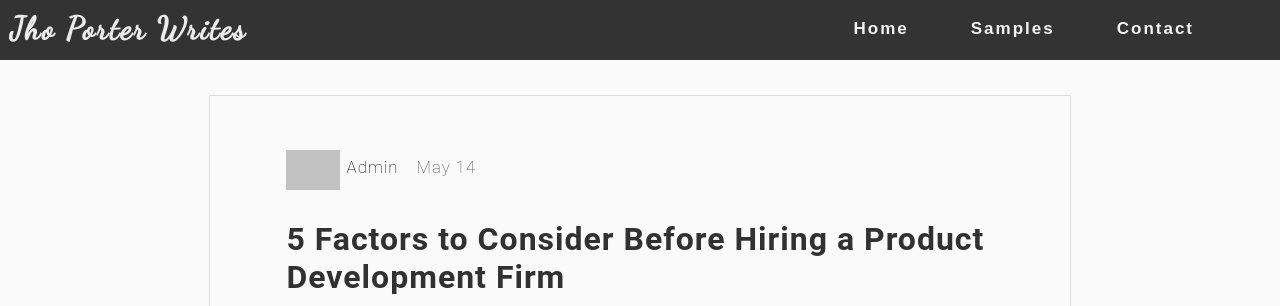
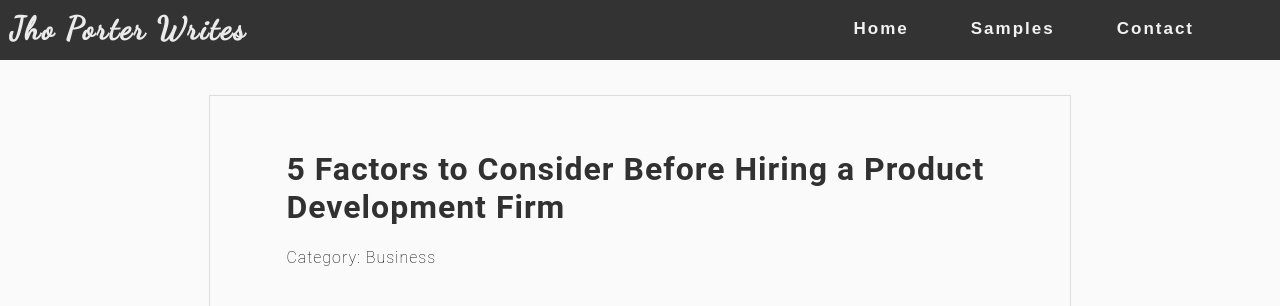
Before and after one commit to jhoporter/jporterwork, a Flask app: page /hiring-product-development-firm in a window 1280 px wide. Shown: the top 306 px of the page. Run offline with Flask 2, Linux system fonts and the light colour scheme; grey boxes are pictures that could not be loaded.

Commit message:
minor css edits

```diff
--- a/app/templates/sample-hiring-product-development.html
+++ b/app/templates/sample-hiring-product-development.html
@@ -4,13 +4,7 @@
 
 <div class="article-container">
   <div class="article">
-    <div class="admin">
-      <div><img src="/static/admin.png" class="admin-image"></div>
-      <div class="article-admin-text">
-        <span>Admin</span>
-        <span class="date">May 14</span>
-      </div>
-    </div>
+
     <div class="article-title">5 Factors to Consider Before Hiring a Product Development Firm</div>
     <div class="article-category">Category: Business</div>
     <div><img src="/static/idea.png" class="article-image"></div>
--- a/app/templates/sample-landing.html
+++ b/app/templates/sample-landing.html
@@ -4,7 +4,7 @@
     <div class="blog-description-box">
       <div class="blog-description">
 
-        <p class="blog-title">90 Day Fiancé's Most Lively Couples: Where Are They Now?</p>
+        <p class="blog-title"><a href="https://screenrant.com/90-day-fiances-lively-couples-now/" target="_blank">90 Day Fiancé's Most Lively Couples: Where Are They Now?</a></p>
         <p class="categories">Category: Entertainment</p>
         <div class="blog-body">
           Ah, 90 Day Fiancé—the dumpster fire of a show that keeps fans wanting for more. With Season 7 being delayed due to...
@@ -24,7 +24,7 @@
     <div class="blog-description-box">
       <div class="blog-description">
 
-        <p class="blog-title">5 Factors to Consider Before Hiring a Product Development Firm</p>
+        <p class="blog-title"><a href="{{ url_for('hiringproduct') }}" target="_blank">5 Factors to Consider Before Hiring a Product Development Firm</a></p>
         <p class="categories">Category: Business</p>
         <div class="blog-body">
           All the excellent products offered on the market today share one thing in common: before becoming a phenomenal hit, they...
```
